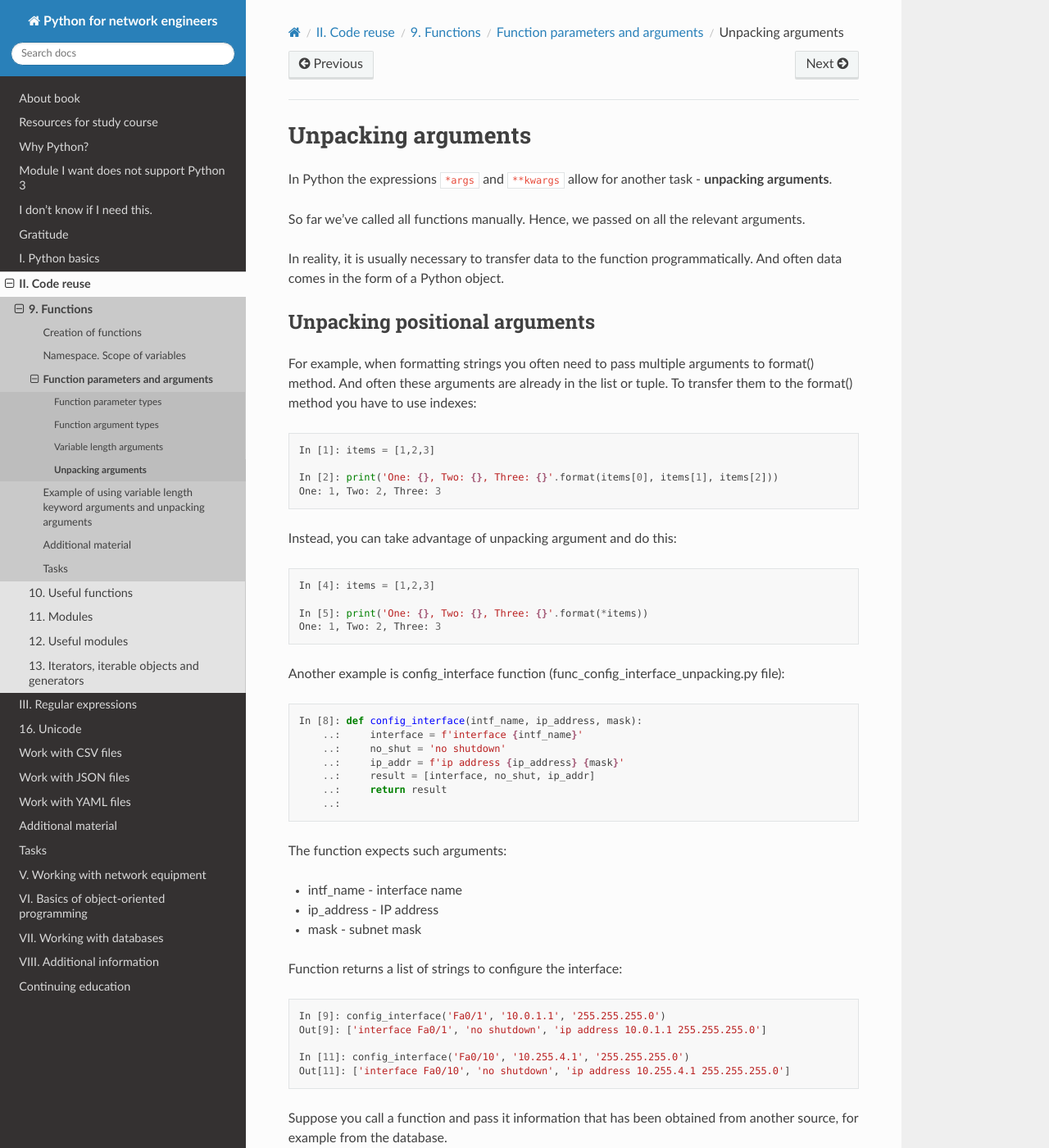
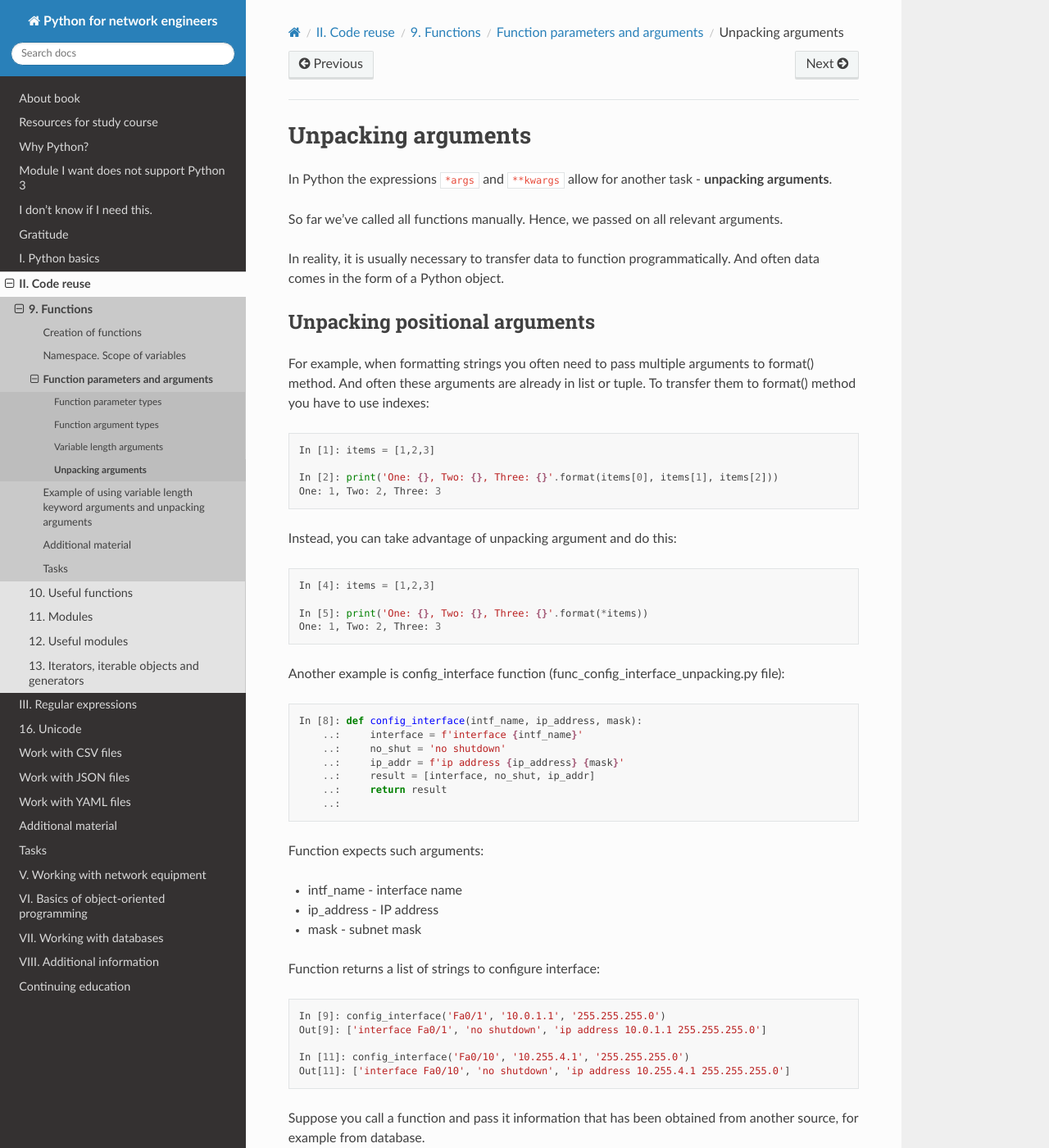
Before and after one commit to natenka/pyneng-book-en, a Sphinx documentation site: the page built from docs/source/book/09_functions/3b_func_unpacking_args.rst, in a window 1280 px wide and 1400 px high. Shown: the whole window at 82% size. Built offline with Sphinx 7.4.7 and the Read the Docs theme 2.0.0, drawn with Linux system fonts in a browser that asks for light colours; pages that are not in the unit, such as notebooks, are missing from menus; some of the changed text lies outside the part shown.

Commit message:
Update 3b_func_unpacking_args.rst

```diff
--- a/docs/source/book/09_functions/3b_func_unpacking_args.rst
+++ b/docs/source/book/09_functions/3b_func_unpacking_args.rst
@@ -5,14 +5,14 @@
 
 In Python the expressions ``*args`` and ``**kwargs`` allow for another task - **unpacking arguments**.
 
-So far we’ve called all functions manually. Hence, we passed on all the relevant arguments.
+So far we’ve called all functions manually. Hence, we passed on all relevant arguments.
 
-In reality, it is usually necessary to transfer data to the function programmatically. And often data comes in the form of a Python object.
+In reality, it is usually necessary to transfer data to function programmatically. And often data comes in the form of a Python object.
 
 Unpacking positional arguments
 ~~~~~~~~~~~~~~~~~~~~~~~~~~~~~~~~~
 
-For example, when formatting strings you often need to pass multiple arguments to format() method. And often these arguments are already in the list or tuple. To transfer them to the format() method you have to use indexes:
+For example, when formatting strings you often need to pass multiple arguments to format() method. And often these arguments are already in list or tuple. To transfer them to format() method you have to use indexes:
 
 .. code:: python
 
@@ -44,13 +44,13 @@
         ..:
 
 
-The function expects such arguments:
+Function expects such arguments:
 
 * intf_name - interface name
 * ip_address - IP address
 * mask - subnet mask
 
-Function returns a list of strings to configure the interface:
+Function returns a list of strings to configure interface:
 
 .. code:: python
 
@@ -62,7 +62,7 @@
     Out[11]: ['interface Fa0/10', 'no shutdown', 'ip address 10.255.4.1 255.255.255.0']
 
 
-Suppose you call a function and pass it information that has been obtained from another source, for example from the database.
+Suppose you call a function and pass it information that has been obtained from another source, for example from database.
 
 For example, interfaces_info list contains parameters for configuring interfaces:
 
@@ -76,7 +76,7 @@
         ...:
 
 
-If you go through the list in the loop and pass the nested list as a function argument, an error will occur:
+If you go through list in the loop and pass nested list as a function argument, an error will occur:
 
 .. code:: python
 
@@ -92,9 +92,9 @@
 
     TypeError: config_interface() missing 2 required positional arguments: 'ip_address' and 'mask'
 
-The error is quite logical: the function expects three arguments and it is given 1 argument - a list.
+Error is quite logical: function expects three arguments and it is given 1 argument - a list.
 
-In such a situation it is necessary to unpack the arguments. Just add ``*`` before passing the list as an argument and there is no error anymore:
+In such a situation it is necessary to unpack arguments. Just add ``*`` before passing the list as an argument and there is no error anymore:
 
 .. code:: python
 
@@ -108,7 +108,7 @@
     ['interface Lo0', 'no shutdown', 'ip address 10.0.0.1 255.255.255.255']
 
 
-Python will unpack the *info* list itself and transfer list elements to the function as arguments.
+Python will unpack *info* list itself and transfer list elements to function as arguments.
 
 .. note::
     Tuple can also be unpacked in this way.
@@ -160,9 +160,9 @@
     TypeError: check_passwd() missing 1 required positional argument: 'password'
 
 
-The error is because the function has taken dictionary as one argument and believes that it lacks only password argument.
+Error is because the function has taken dictionary as one argument and believes that it lacks only password argument.
 
-If you add ``**`` пbefore passing a dictionary to function, the function will work properly:
+If you add ``**`` before passing a dictionary to function, function will work properly:
 
 .. code:: python
 
@@ -184,4 +184,4 @@
     {'username': 'user', 'password': '123456789'}
     Password for user user has passed all checks
 
-Python unpacks dictionary and passes it to the function as keyword arguments. The  ``check_passwd(**data)`` is converted to a ``check_passwd(username='cisco', password='cisco')``.
+Python unpacks dictionary and passes it to function as keyword arguments. The  ``check_passwd(**data)`` is converted to a ``check_passwd(username='cisco', password='cisco')``.
```
